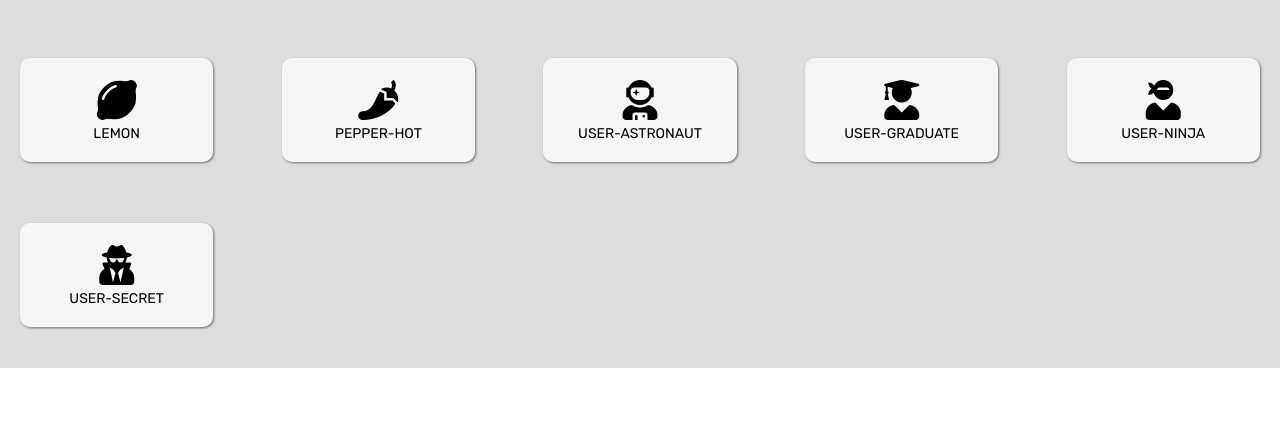
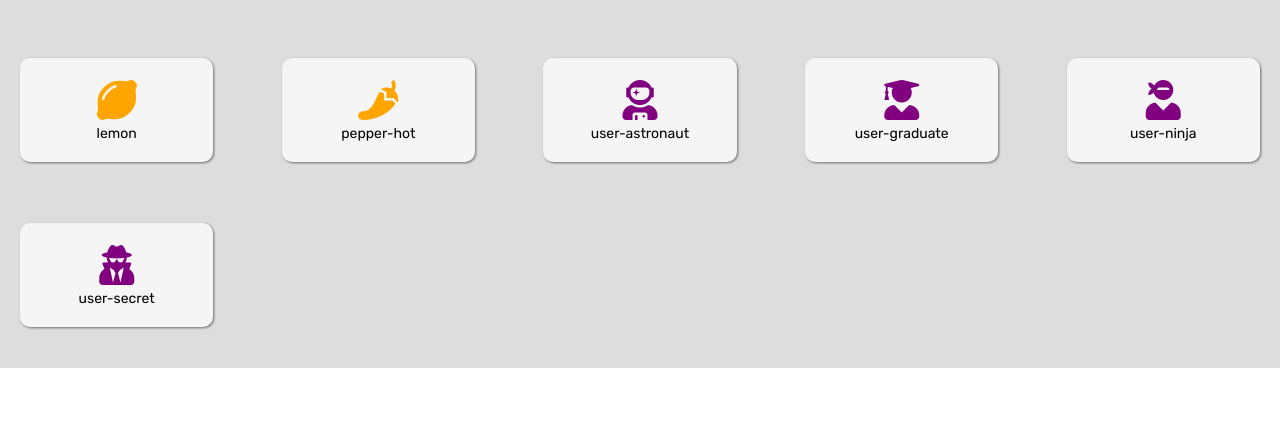
Before and after one commit to marzucoalessandro/js-es6-icons, a plain HTML site: page index.html in a window 1280 px wide. Shown: the part 362-800 px from the top of the page. Drawn offline with nearby package versions, Linux system fonts and the light colour scheme.

Commit message:
milestone 2 completa

```diff
--- a/index.html
+++ b/index.html
@@ -35,7 +35,7 @@
   -->
 </div>
   </div>
-  <script src="milestone1.js"></script>
+  <!-- <script src="milestone1.js"></script> -->
   <script src="milestone2.js" charset="utf-8"></script>
 </body>
 </html>
--- a/milestone1.js
+++ b/milestone1.js
@@ -3,167 +3,126 @@ $(document).ready(function () {
   const iconsList = [
      {
       name: "cat",
-      prefix: `  <div>
-        <i class="fas fa-cat"></i>
-        <div class="title">CAT</div>
-      </div>`,
-      type: "",
+      prefix: "fas",
+      type: "fa",
       family: 'animal'
     },
     {
       name: "crow",
-      prefix:  `  <div>
-        <i class="fas fa-crow"></i>
-        <div class="title">CROW</div>
-      </div>`,
-      type: "",
-      family: "animal"
+      prefix: "fas",
+      type: "fa",
+      family: "animal",
     },
     {
       name: "dog",
-      prefix:  `  <div>
-        <i class="fas fa-dog"></i>
-        <div class="title">DOG</div>
-      </div>`,
-      type: "",
+      prefix:  "fas",
+      type: "fa",
       family: "animal"
     },
     {
       name: "dove",
-      prefix:  `  <div>
-        <i class="fas fa-dove"></i>
-        <div class="title">DOVE</div>
-      </div>`,
-      type: "",
+      prefix:  "fas",
+      type: "fa",
       family: "animal"
     },
     {
       name: "dragon",
-      prefix: `  <div>
-        <i class="fas fa-dragon"></i>
-        <div class="title">DRAGON</div>
-      </div>`,
-      type: "",
+      prefix: "fas",
+      type: "fa",
       family: "animal"
     },
     {
       name: "horse",
-      prefix: `  <div>
-        <i class="fas fa-horse"></i>
-        <div class="title">HORSE</div>
-      </div>`,
-      type: "",
+      prefix: "fas",
+      type: "fa",
       family: "animal"
     },
     {
       name: "hippo",
-      prefix: `  <div>
-        <i class="fas fa-hippo"></i>
-        <div class="title">HIPPO</div>
-      </div>`,
-      type: "",
+      prefix: "fas",
+      type: "fa",
       family: "animal"
     },
     {
       name: "fish",
-      prefix: `  <div>
-        <i class="fas fa-fish"></i>
-        <div class="title">FISH</div>
-      </div>`,
-      type: "",
+      prefix: "fas",
+      type: "fa",
       family: "animal"
     },
     {
       name: "carrot",
-      prefix:  `  <div>
-        <i class="fas fa-carrot"></i>
-        <div class="title">CARROT</div>
-      </div>`,
-      tipe: "",
+      prefix: "fas",
+      type: "fa",
       family: "vegetables"
     },
     {
-      name: "apple",
-      prefix:  `  <div>
-        <i class="fas fa-apple-alt"></i>
-        <div class="title">APPLE-ALT</div>
-      </div>`,
-      tipe: "",
+      name: "apple-alt",
+      prefix: "fas",
+      type: "fa",
       family: "vegetables"
     },
     {
       name: "lemon",
-      prefix:  `  <div>
-        <i class="fas fa-lemon"></i>
-        <div class="title">LEMON</div>
-      </div>`,
-      tipe: "",
+      prefix: "fas",
+      type: "fa",
       family: "vegetables"
     },
     {
-      name: "pepper",
-      prefix:  `  <div>
-        <i class="fas fa-pepper-hot"></i>
-        <div class="title">PEPPER-HOT</div>
-      </div>`,
-      tipe: "",
+      name: "pepper-hot",
+      prefix: "fas",
+      type: "fa",
       family: "vegetables"
     },
     {
-      name: "astronaut",
-      prefix: `  <div>
-        <i class="fas fa-user-astronaut"></i>
-        <div class="title">USER-ASTRONAUT</div>
-      </div>`,
-      type: "",
+      name: "user-astronaut",
+      prefix: "fas",
+      type: "fa",
       family: "people"
     },
     {
-      name: "graduate",
-      prefix: `  <div>
-        <i class="fas fa-user-graduate"></i>
-        <div class="title">USER-GRADUATE</div>
-      </div>`,
-      type: "",
+      name: "user-graduate",
+      prefix: "fas",
+      type: "fa",
       family: "people"
     },
     {
-      name: "ninja",
-      prefix: `  <div>
-        <i class="fas fa-user-ninja"></i>
-        <div class="title">USER-NINJA</div>
-      </div>`,
-      type: "",
+      name: "user-ninja",
+      prefix: "fas",
+      type: "fa",
       family: "people"
     },
     {
-      name: "secret-agent",
-      prefix: `  <div>
-        <i class="fas fa-user-secret"></i>
-        <div class="title">USER-SECRET</div>
-      </div>`,
-      type: "",
+      name: "user-secret",
+      prefix: "fas",
+      type: "fa",
       family: "people"
     },
   ];
 
   console.log(iconsList);
   // Semezioniamo il container icons
-  const icons = $("div.icons");
-  console.log(icons);
+  const album = $("div.icons");
+
+
   //inseriamo le icone nel container (possiamo creare una funzione tipo print() per inserire gli elementi e richiamarla qui)
-  print(icons, iconsList);
+  print(album, iconsList);
+
 });
-
 
 /* ---- FUNCTIONS ----*/
 // Creiamo una funzione per iterare nell'array e che appenda al container le icone.
 // tip: possiamo usare un ciclo foreach qui e destrutturare gli le proprieta degli elementi di un array
 // tip: il template literal ci puo aiutare con il markup
+
+
 function print(container, array) {
-console.log(container, array);
-  array.forEach(function(elem) {
-    let string = elem.prefix;
-    container.append(string);
-  })
-};
+  array.forEach(elem => {
+
+    const {name, prefix, type} = elem;
+
+    container.append(  ` <div>
+      <i class="${prefix} ${type}-${name}" style="color:blue"></i>
+      <div class="title">${name}</div>
+      </div>`)
+    })
+  };
--- a/milestone2.js
+++ b/milestone2.js
@@ -3,165 +3,150 @@ $(document).ready(function () {
   const iconsList = [
      {
       name: "cat",
-      prefix: `  <div>
-        <i class="fas fa-cat"></i>
-        <div class="title">CAT</div>
-      </div>`,
-      type: "",
+      prefix: "fas",
+      type: "fa",
       family: 'animal'
     },
     {
       name: "crow",
-      prefix:  `  <div>
-        <i class="fas fa-crow"></i>
-        <div class="title">CROW</div>
-      </div>`,
-      type: "",
-      family: "animal"
+      prefix: "fas",
+      type: "fa",
+      family: "animal",
     },
     {
       name: "dog",
-      prefix:  `  <div>
-        <i class="fas fa-dog"></i>
-        <div class="title">DOG</div>
-      </div>`,
-      type: "",
+      prefix:  "fas",
+      type: "fa",
       family: "animal"
     },
     {
       name: "dove",
-      prefix:  `  <div>
-        <i class="fas fa-dove"></i>
-        <div class="title">DOVE</div>
-      </div>`,
-      type: "",
+      prefix:  "fas",
+      type: "fa",
       family: "animal"
     },
     {
       name: "dragon",
-      prefix: `  <div>
-        <i class="fas fa-dragon"></i>
-        <div class="title">DRAGON</div>
-      </div>`,
-      type: "",
+      prefix: "fas",
+      type: "fa",
       family: "animal"
     },
     {
       name: "horse",
-      prefix: `  <div>
-        <i class="fas fa-horse"></i>
-        <div class="title">HORSE</div>
-      </div>`,
-      type: "",
+      prefix: "fas",
+      type: "fa",
       family: "animal"
     },
     {
       name: "hippo",
-      prefix: `  <div>
-        <i class="fas fa-hippo"></i>
-        <div class="title">HIPPO</div>
-      </div>`,
-      type: "",
+      prefix: "fas",
+      type: "fa",
       family: "animal"
     },
     {
       name: "fish",
-      prefix: `  <div>
-        <i class="fas fa-fish"></i>
-        <div class="title">FISH</div>
-      </div>`,
-      type: "",
+      prefix: "fas",
+      type: "fa",
       family: "animal"
     },
     {
       name: "carrot",
-      prefix:  `  <div>
-        <i class="fas fa-carrot"></i>
-        <div class="title">CARROT</div>
-      </div>`,
-      tipe: "",
+      prefix: "fas",
+      type: "fa",
       family: "vegetables"
     },
     {
-      name: "apple",
-      prefix:  `  <div>
-        <i class="fas fa-apple-alt"></i>
-        <div class="title">APPLE-ALT</div>
-      </div>`,
-      tipe: "",
+      name: "apple-alt",
+      prefix: "fas",
+      type: "fa",
       family: "vegetables"
     },
     {
       name: "lemon",
-      prefix:  `  <div>
-        <i class="fas fa-lemon"></i>
-        <div class="title">LEMON</div>
-      </div>`,
-      tipe: "",
+      prefix: "fas",
+      type: "fa",
       family: "vegetables"
     },
     {
-      name: "pepper",
-      prefix:  `  <div>
-        <i class="fas fa-pepper-hot"></i>
-        <div class="title">PEPPER-HOT</div>
-      </div>`,
-      tipe: "",
+      name: "pepper-hot",
+      prefix: "fas",
+      type: "fa",
       family: "vegetables"
     },
     {
-      name: "astronaut",
-      prefix: `  <div>
-        <i class="fas fa-user-astronaut"></i>
-        <div class="title">USER-ASTRONAUT</div>
-      </div>`,
-      type: "",
+      name: "user-astronaut",
+      prefix: "fas",
+      type: "fa",
       family: "people"
     },
     {
-      name: "graduate",
-      prefix: `  <div>
-        <i class="fas fa-user-graduate"></i>
-        <div class="title">USER-GRADUATE</div>
-      </div>`,
-      type: "",
+      name: "user-graduate",
+      prefix: "fas",
+      type: "fa",
       family: "people"
     },
     {
-      name: "ninja",
-      prefix: `  <div>
-        <i class="fas fa-user-ninja"></i>
-        <div class="title">USER-NINJA</div>
-      </div>`,
-      type: "",
+      name: "user-ninja",
+      prefix: "fas",
+      type: "fa",
       family: "people"
     },
     {
-      name: "secret-agent",
-      prefix: `  <div>
-        <i class="fas fa-user-secret"></i>
-        <div class="title">USER-SECRET</div>
-      </div>`,
-      type: "",
+      name: "user-secret",
+      prefix: "fas",
+      type: "fa",
       family: "people"
     },
   ];
+
+  // console.log(iconsList);
+
+  // Semezioniamo il container icons
+  const album = $("div.icons");
+
   // definiamo dei colori per le icone (blue, orange, purple)
-  const blue = "#0084ff";
-  const orange = "#ffa500";
-  const purple = "#800080";
+  var blue = "blue";
+  var orange = "orange";
+  var purple = "purple";
+
+
+
 
   //aggiungiamo dei colori usando una funzione
 
+  var NewList = iconsList.map(element => {
+    // console.log(element);
+    if (element.family === "animal") {
+      var obj = {...element, color: blue}
+    } else if (element.family === "vegetables") {
+      var obj = {...element, color: orange}
+    } else {
+      var obj = {...element, color: purple}
+    }
+
+    return obj
+
+  });
+  console.log(NewList);
 
   //inseriamo le icone colorate nel container
-
+  print(album, NewList);
 });
 
 
 /* ---- FUNCTIONS ----*/
 //1. Funzione milestone 1
+function print(container, array) {
+  array.forEach(elem => {
 
+    const {name, prefix, type, color} = elem;
+
+    container.append(  ` <div>
+      <i class="${prefix} ${type}-${name}" style="color:${color}"></i>
+      <div class="title">${name}</div>
+      </div>`)
+    })
+  };
 
 //2. funzione per assegnare un colore ad un icona
 // tip: possiamo invocare qui dentro un'altra funzione (2) oppure usare map
```
Also changed, not shown: 1 other file.
